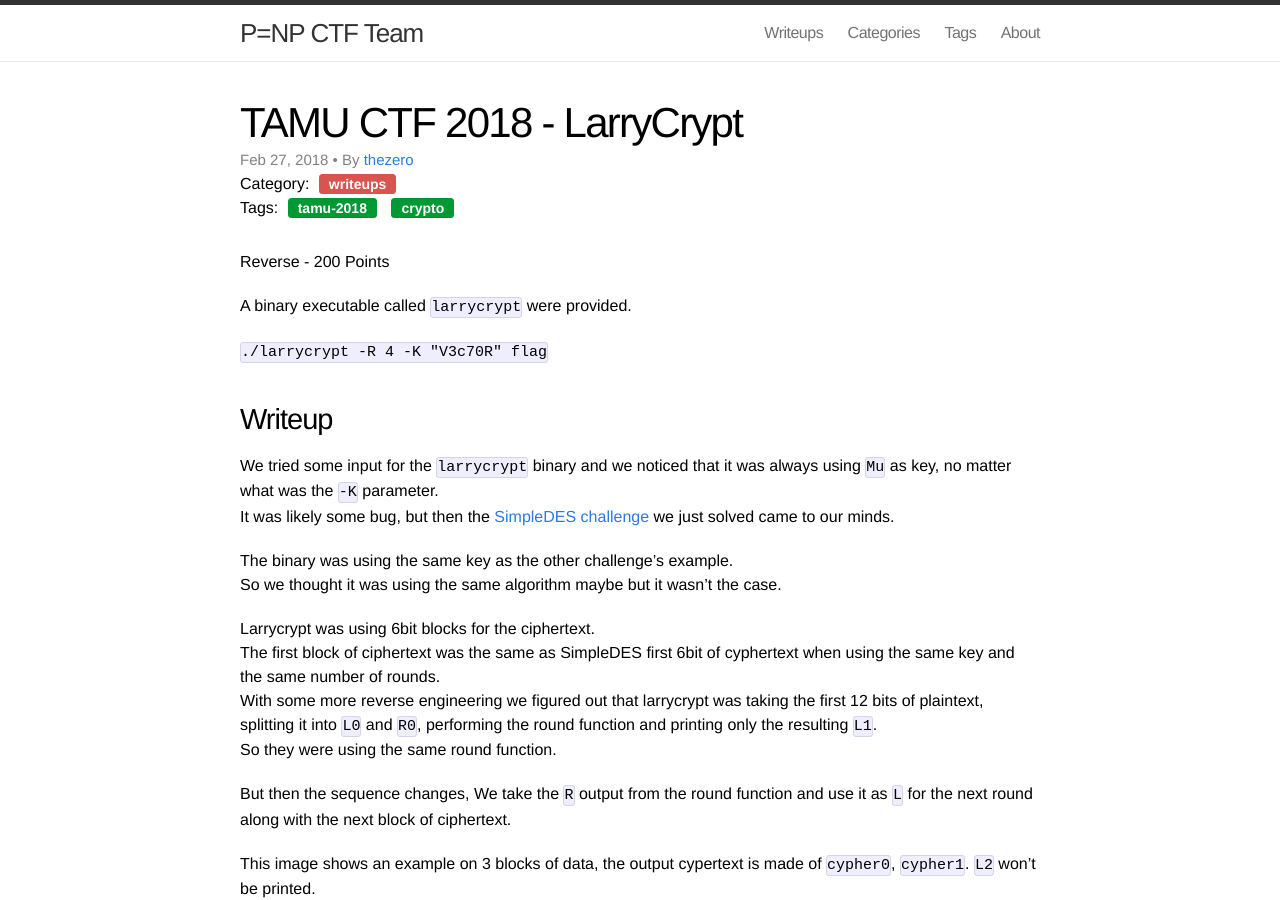
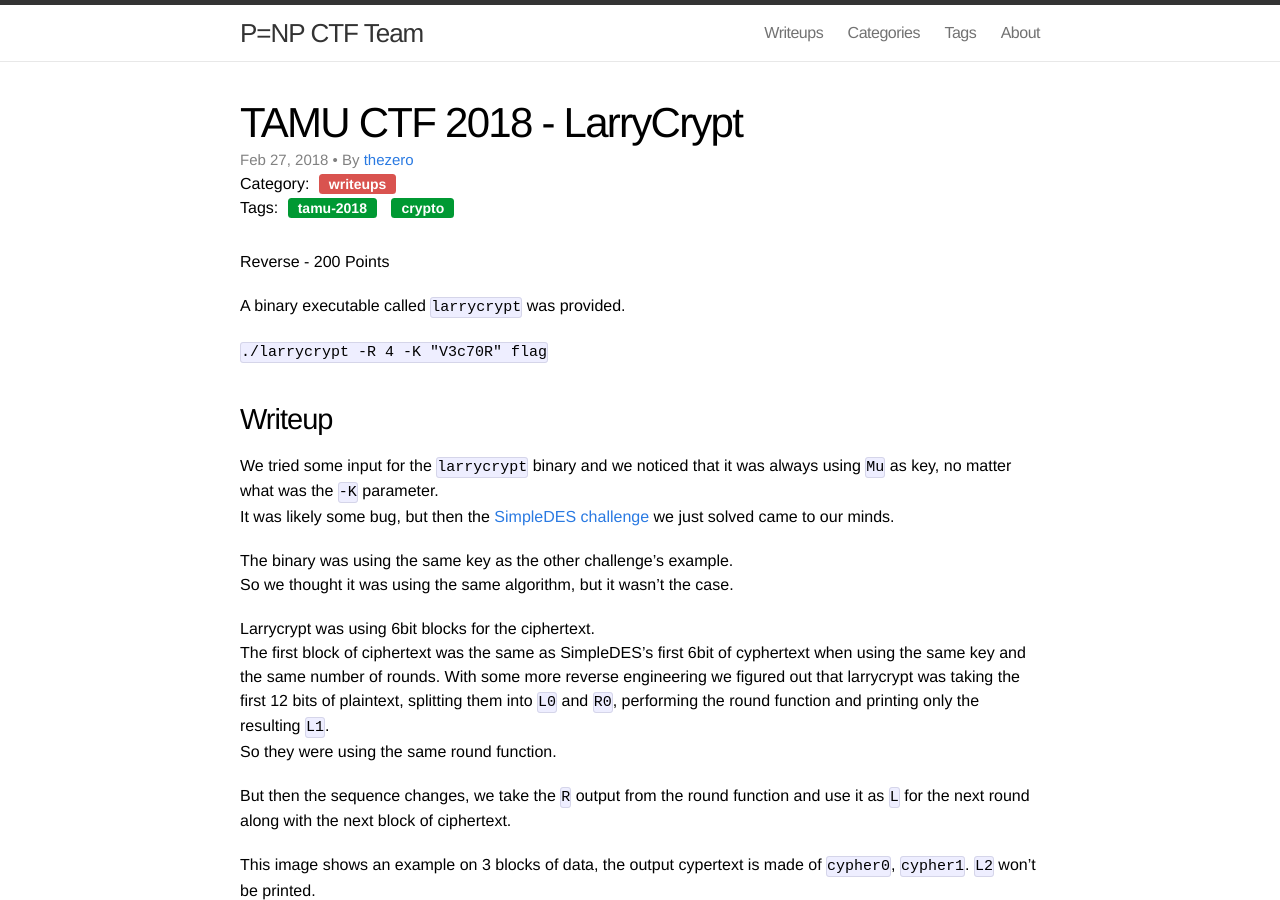
Before and after one commit to PequalsNP-team/pequalsnp-team.github.io, a Jekyll site: the page built from _posts/2018-02-27-larrycrypt.md, in a window 1280 px wide and 900 px high. Built offline with Jekyll 4.4.1, drawn with Linux system fonts in a browser that asks for light colours; comment, search, counter and statistics services are not loaded.

Commit message:
Update 2018-02-27-larrycrypt.md

```diff
--- a/_posts/2018-02-27-larrycrypt.md
+++ b/_posts/2018-02-27-larrycrypt.md
@@ -8,7 +8,7 @@ tags: tamu-2018 crypto
 
 Reverse - 200 Points
 
-A binary executable called `larrycrypt` were provided.
+A binary executable called `larrycrypt` was provided.
 
 `./larrycrypt -R 4 -K "V3c70R" flag`
 
@@ -19,14 +19,14 @@ We tried some input for the `larrycrypt` binary and we noticed that it was alway
 It was likely some bug, but then the [SimpleDES challenge]({{site.url}}/writeups/simpleDES) we just solved came to our minds.
 
 The binary was using the same key as the other challenge's example.
-So we thought it was using the same algorithm maybe but it wasn't the case.
+So we thought it was using the same algorithm, but it wasn't the case.
 
 Larrycrypt was using 6bit blocks for the ciphertext.
-The first block of ciphertext was the same as SimpleDES first 6bit of cyphertext when using the same key and the same number of rounds.
-With some more reverse engineering we figured out that larrycrypt was taking the first 12 bits of plaintext, splitting it into `L0` and `R0`, performing the round function and printing only the resulting `L1`.
+The first block of ciphertext was the same as SimpleDES's first 6bit of cyphertext when using the same key and the same number of rounds.
+With some more reverse engineering we figured out that larrycrypt was taking the first 12 bits of plaintext, splitting them into `L0` and `R0`, performing the round function and printing only the resulting `L1`.
 So they were using the same round function.
 
-But then the sequence changes, We take the `R` output from the round function and use it as `L` for the next round along with the next block of ciphertext.
+But then the sequence changes, we take the `R` output from the round function and use it as `L` for the next round along with the next block of ciphertext.
 
 This image shows an example on 3 blocks of data, the output cypertext is made of `cypher0`, `cypher1`. `L2` won't be printed.
 ![larrycrypt scheme]({{site.url}}/assets/TAMU2018/larryscheme.png){: .center-image }
```
